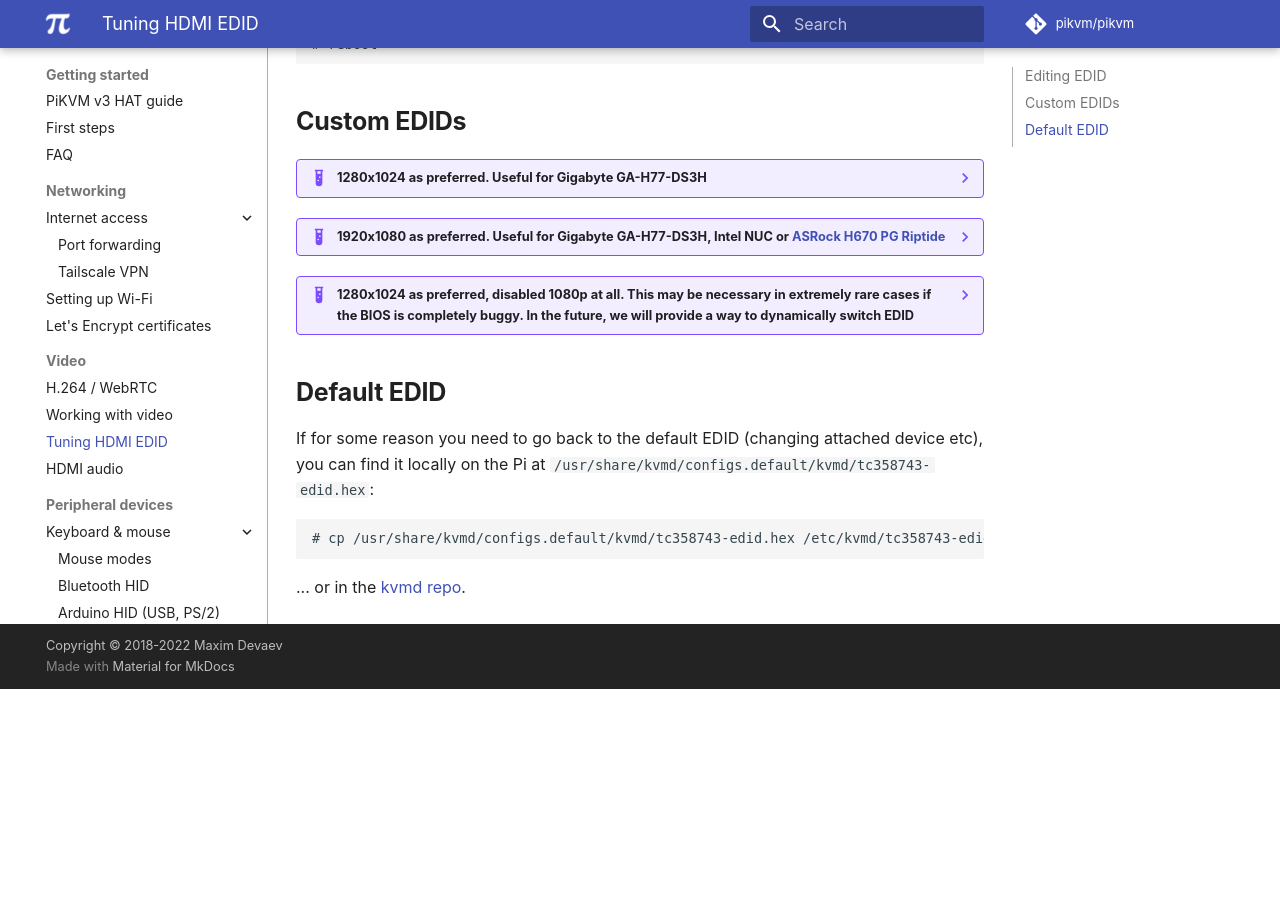
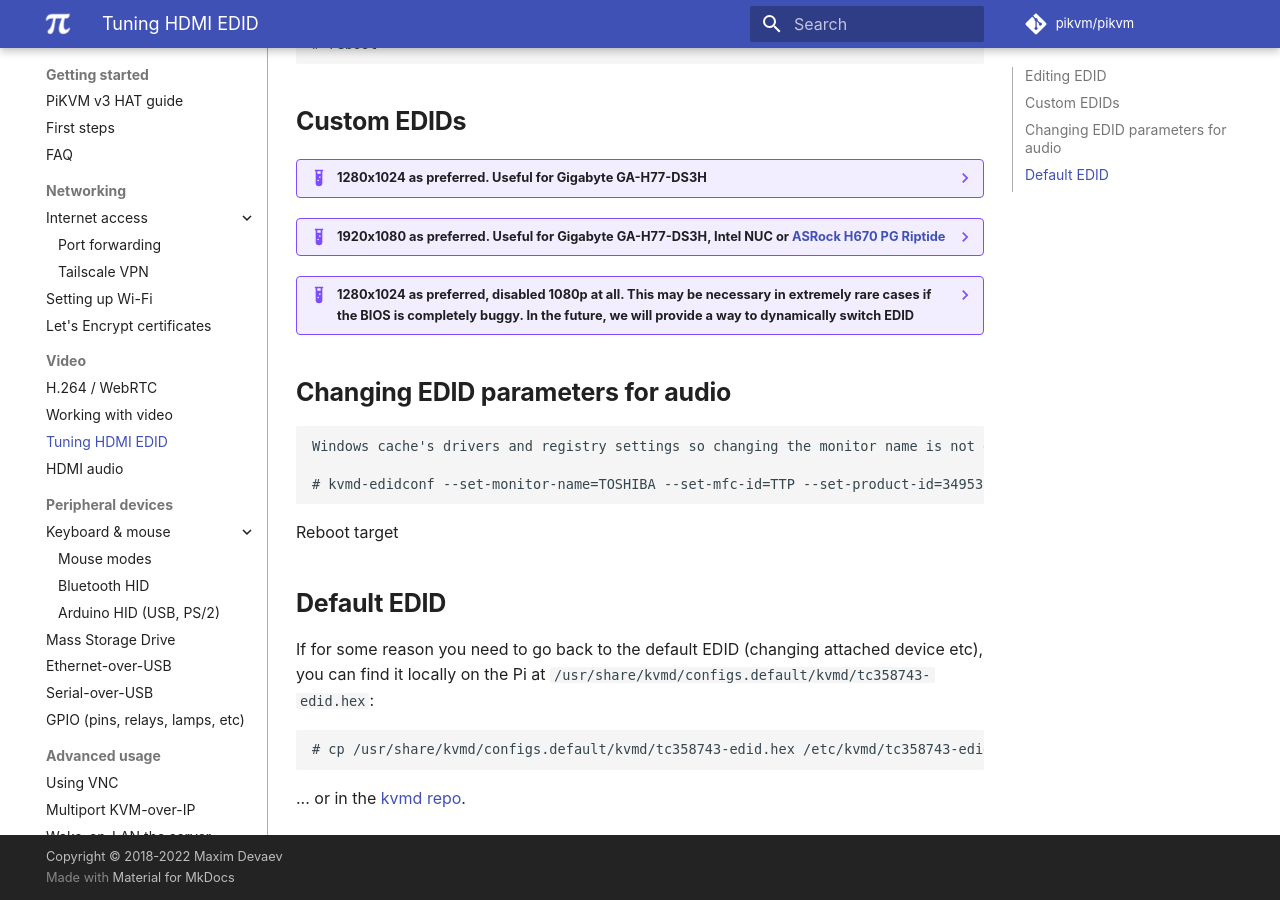
Before and after one commit to pikvm/pikvm, an MkDocs documentation site: the page built from docs/edid.md, in a window 1280 px wide and 900 px high, scrolled down 1743 px. Built offline with MkDocs 1.6.1 and Material for MkDocs 9.7.7, drawn with Linux system fonts in a browser that asks for light colours; some web fonts are replaced; comment, search, counter and statistics services are not loaded; before the commit the page ends 2432 px from its top, so only the background shows below that.

Commit message:
Update edid.md (#795)
* Update edid.md

Added verbiage for clarity

* Update edid.md

Changed formatting for the windows tip.

````diff
--- a/docs/edid.md
+++ b/docs/edid.md
@@ -128,6 +128,15 @@
     00000000000000000000000000000045
     ```
 
+## Changing EDID parameters for audio
+
+```
+Windows cache's drivers and registry settings so changing the monitor name is not enough, you will also need to change the PID/SN along with the monitor name
+
+# kvmd-edidconf --set-monitor-name=TOSHIBA --set-mfc-id=TTP --set-product-id=34953 --set-serial=2290649089 --apply
+```
+
+Reboot target
 
 ## Default EDID
 
````
